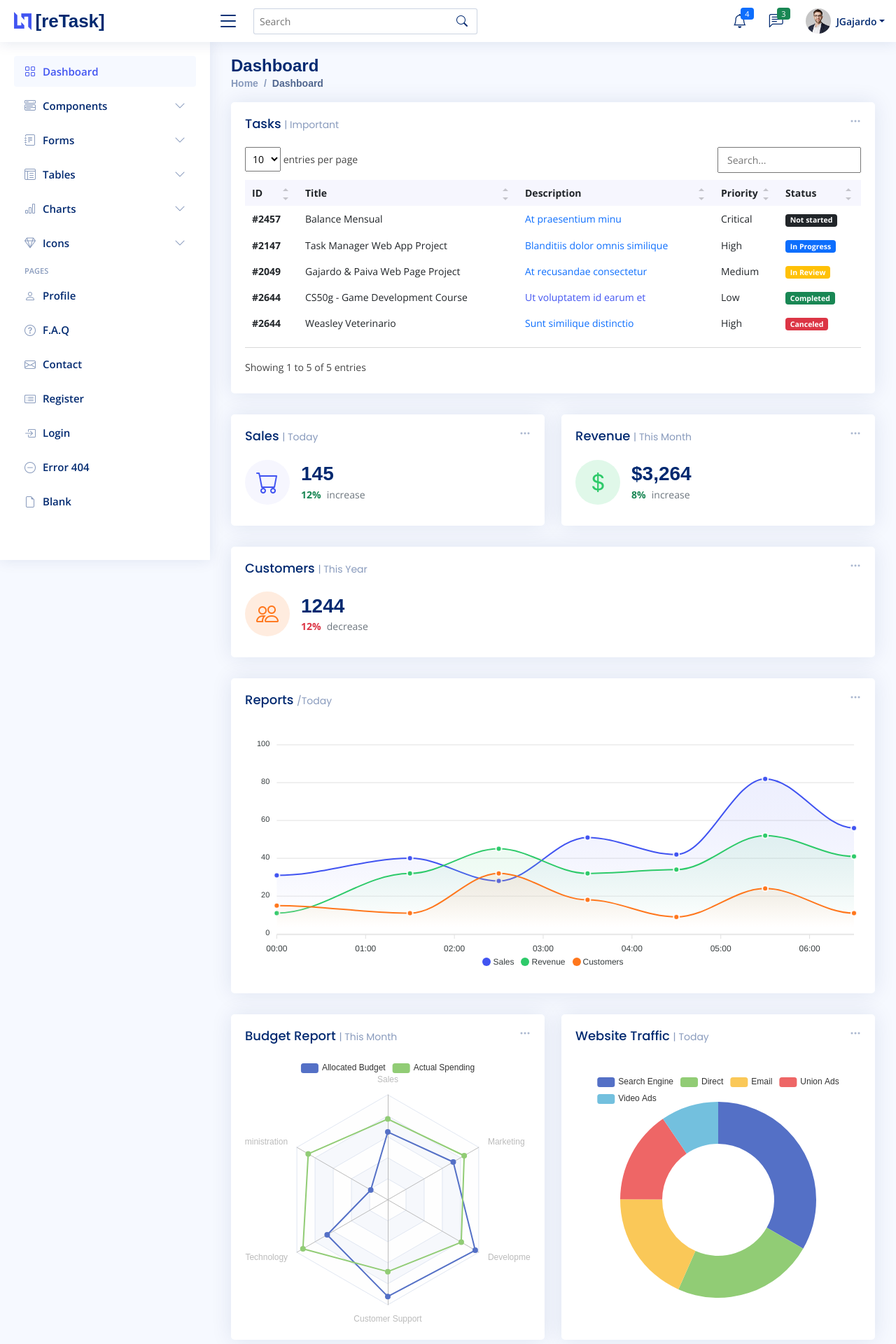
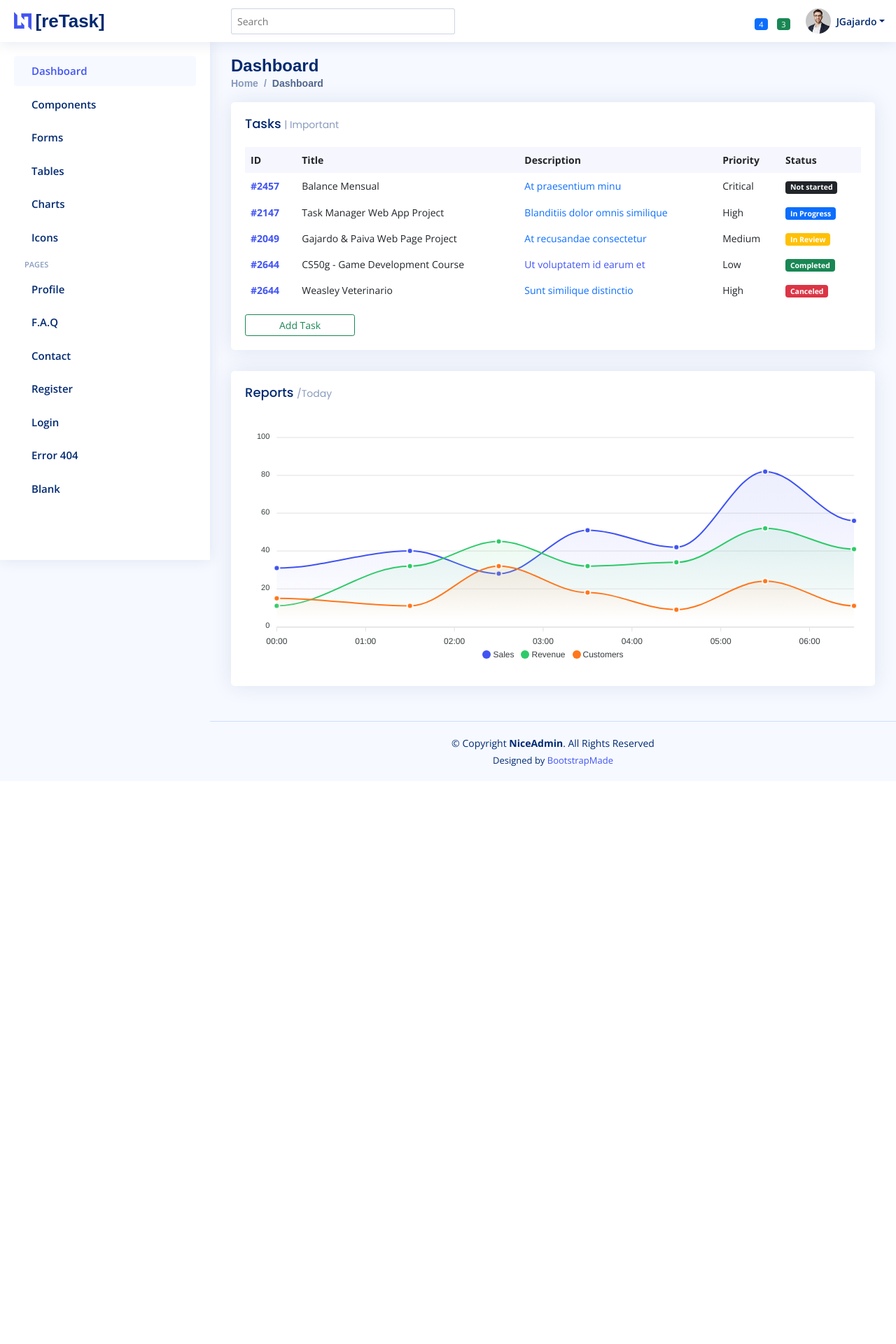
Before and after one commit to monk3yd/todo-list-webapp, a Flask app: page / in a window 1280 px wide. Shown: the top 1920 px of the page at 70% size. After the commit the page ends 1095 px from the top, so only its background shows below. Run offline with Flask 2, Linux system fonts and the light colour scheme; some libraries are stand-ins or nearby versions.

Commit message:
Connect db, db table models, add task button added, all vendor css remove

```diff
--- a/main.py
+++ b/main.py
@@ -1,14 +1,57 @@
 from flask import Flask, render_template, url_for, redirect
+from flask_sqlalchemy import SQLAlchemy
+from flask_login import UserMixin
 
 import os
+import datetime as dt
 
 app = Flask(__name__)
 
+# Connnect to SQL db
+if os.environ.get('DATABASE_URL'):
+    app.config['SQLALCHEMY_DATABASE_URI'] = os.environ.get('DATABASE_URL')  # Postgres
+else:
+    app.config['SQLALCHEMY_DATABASE_URI'] = os.environ.get('DATABASE_URL', 'sqlite:///todo_list.db')  # SQLite
+app.config['SQLALCHEMY_TRACK_MODIFICATIONS'] = False
+db = SQLAlchemy(app)
 
+# TODO - Login Manager
+# TODO - Admin User
+
+
+# TODO - Setup Tables in db
+class User(UserMixin, db.Model):  # Create Users Table Model
+    __tablename__ = 'users'
+    id = db.Column(db.Integer, primary_key=True)
+    email = db.Column(db.String(50), unique=True, nullable=False)
+    password = db.Column(db.String(50), nullable=False)
+    name = db.Column(db.String(100))
+
+    tasks = db.relationship("Task", back_populates='task_author')
+
+
+class Task(db.Model):  # Create Tasks Table Model
+    __tablename__ = 'tasks'
+    id = db.Column(db.Integer, primary_key=True)
+
+    author_id = db.Column(db.Integer, db.ForeignKey('users.id'))
+    task_author = db.relationship('User', back_populates='tasks')
+
+    task_title = db.Column(db.Text, nullable=False)
+    task_description = db.Column(db.String(30))
+    task_priority = db.Column(db.String(30), nullable=False)
+    task_status = db.Column(db.String(30), nullable=False)
+
+
+# Create tables in db
+db.create_all()
+
+
+# TODO - Routes
 @app.route("/")
 def home():
     return render_template("index.html")
 
 
 if __name__ == "__main__":
-    app.run(debug=True)
+    app.run(debug=True, host='127.0.0.1', port=5000)
--- a/templates/base.html
+++ b/templates/base.html
@@ -16,14 +16,17 @@
   <!-- Google Fonts -->
   <link href="https://fonts.googleapis.com/css?family=Open+Sans:300,300i,400,400i,600,600i,700,700i|Raleway:300,300i,400,400i,500,500i,600,600i,700,700i|Poppins:300,300i,400,400i,500,500i,600,600i,700,700i" rel="stylesheet">
 
-  <!-- Vendor CSS Files -->
-  <link href="{{ url_for('static', filename='vendor/bootstrap/css/bootstrap.min.css') }}" rel="stylesheet">
+  <!-- Vendor CSS Local Files -->
+  <!-- <link href="{{ url_for('static', filename='vendor/bootstrap/css/bootstrap.min.css') }}" rel="stylesheet">
   <link href="{{ url_for('static', filename='vendor/bootstrap-icons/bootstrap-icons.css') }}" rel="stylesheet">
   <link href="{{ url_for('static', filename='vendor/boxicons/css/boxicons.min.css') }}" rel="stylesheet">
   <link href="{{ url_for('static', filename='vendor/quill/quill.snow.css') }}" rel="stylesheet">
   <link href="{{ url_for('static', filename='vendor/quill/quill.bubble.css') }}" rel="stylesheet">
   <link href="{{ url_for('static', filename='vendor/remixicon/remixicon.css') }}" rel="stylesheet">
-  <link href="{{ url_for('static', filename='vendor/simple-datatables/style.css') }}" rel="stylesheet">
+  <link href="{{ url_for('static', filename='vendor/simple-datatables/style.css') }}" rel="stylesheet"> -->
+
+  <!-- Bootstrap Remote CSS Repo -->
+  <link href="https://cdn.jsdelivr.net/npm/bootstrap@5.0.2/dist/css/bootstrap.min.css" rel="stylesheet" integrity="sha384-EVSTQN3/azprG1Anm3QDgpJLIm9Nao0Yz1ztcQTwFspd3yD65VohhpuuCOmLASjC" crossorigin="anonymous">
 
   <!-- Template Main CSS File -->
   <link href="{{ url_for('static', filename='css/style.css')}}" rel="stylesheet">
@@ -34,13 +37,16 @@
   <!--  Content  -->
   {% block content %}{% endblock %}
 
-  <!-- Vendor JS Files -->
+  <!-- Bootstrap Remote CSS Repo -->
+  <script src="https://cdn.jsdelivr.net/npm/bootstrap@5.0.2/dist/js/bootstrap.bundle.min.js" integrity="sha384-MrcW6ZMFYlzcLA8Nl+NtUVF0sA7MsXsP1UyJoMp4YLEuNSfAP+JcXn/tWtIaxVXM" crossorigin="anonymous"></script>
+
+  <!-- Vendor Local JS Files -->
   <script src="{{ url_for('static', filename='vendor/apexcharts/apexcharts.min.js') }}"></script>
   <script src="{{ url_for('static', filename='vendor/bootstrap/js/bootstrap.bundle.min.js') }}"></script>
   <script src="{{ url_for('static', filename='vendor/chart.js/chart.min.js') }}"></script>
   <script src="{{ url_for('static', filename='vendor/echarts/echarts.min.js') }}"></script>
   <script src="{{ url_for('static', filename='vendor/quill/quill.min.js') }}"></script>
-  <script src="{{ url_for('static', filename='vendor/simple-datatables/simple-datatables.js') }}"></script>
+  <!-- <script src="{{ url_for('static', filename='vendor/simple-datatables/simple-datatables.js') }}"></script> -->
   <script src="{{ url_for('static', filename='vendor/tinymce/tinymce.min.js') }}"></script>
   <!-- <script src="{{ url_for('static', filename='vendor/php-email-form/validate.js') }}"></script> -->
 
--- a/templates/index.html
+++ b/templates/index.html
@@ -10,14 +10,16 @@
         <span class="d-none d-lg-block">[reTask]</span>
       </a>
       <i class="bi bi-list toggle-sidebar-btn"></i>
-    </div><!-- End Logo -->
+    </div>
+    <!-- End Logo -->
 
     <div class="search-bar">
       <form class="search-form d-flex align-items-center" method="POST" action="#">
         <input type="text" name="query" placeholder="Search" title="Enter search keyword">
         <button type="submit" title="Search"><i class="bi bi-search"></i></button>
       </form>
-    </div><!-- End Search Bar -->
+    </div>
+    <!-- End Search Bar -->
 
     <nav class="header-nav ms-auto">
       <ul class="d-flex align-items-center">
@@ -470,7 +472,7 @@
   <!-- End Sidebar-->
 
   <main id="main" class="main">
-
+    <!-- Main Title -->
     <div class="pagetitle">
       <h1>Dashboard</h1>
       <nav>
@@ -479,15 +481,16 @@
           <li class="breadcrumb-item active">Dashboard</li>
         </ol>
       </nav>
-    </div><!-- End Page Title -->
+    </div>
+    <!-- End Page Title -->
 
+    <!-- Dashboard -->
     <section class="section dashboard">
-      <!-- Row -->
       <div class="row">
-        <!-- Todo List -->
+        <!-- TODO - Todo List -->
         <div class="col-12">
           <div class="card recent-sales overflow-auto">
-
+            <!-- Filter Button -->
             <div class="filter">
               <a class="icon" href="#" data-bs-toggle="dropdown"><i class="bi bi-three-dots"></i></a>
               <ul class="dropdown-menu dropdown-menu-end dropdown-menu-arrow">
@@ -501,6 +504,7 @@
               </ul>
             </div>
 
+            <!-- Table -->
             <div class="card-body">
               <h5 class="card-title">Tasks <span>| Important</span></h5>
 
@@ -512,6 +516,7 @@
                     <th scope="col">Description</th>
                     <th scope="col">Priority</th>
                     <th scope="col">Status</th>
+                    <!-- TODO - <th scope="col">Due Date</th> -->
                   </tr>
                 </thead>
                 <tbody>
@@ -552,120 +557,15 @@
                   </tr>
                 </tbody>
               </table>
-
+              <!-- Add Task Button -->
+              <div>
+                <button class="btn btn-outline-success btn-sm px-5" href="" type="button">Add Task</button>
+              </div>
             </div>
 
           </div>
         </div>
         <!-- End Todo List -->
-
-        <!-- Sales Card -->
-        <div class="col-xxl-4 col-md-6">
-          <div class="card info-card sales-card">
-
-            <div class="filter">
-              <a class="icon" href="#" data-bs-toggle="dropdown"><i class="bi bi-three-dots"></i></a>
-              <ul class="dropdown-menu dropdown-menu-end dropdown-menu-arrow">
-                <li class="dropdown-header text-start">
-                  <h6>Filter</h6>
-                </li>
-
-                <li><a class="dropdown-item" href="#">Today</a></li>
-                <li><a class="dropdown-item" href="#">This Month</a></li>
-                <li><a class="dropdown-item" href="#">This Year</a></li>
-              </ul>
-            </div>
-
-            <div class="card-body">
-              <h5 class="card-title">Sales <span>| Today</span></h5>
-
-              <div class="d-flex align-items-center">
-                <div class="card-icon rounded-circle d-flex align-items-center justify-content-center">
-                  <i class="bi bi-cart"></i>
-                </div>
-                <div class="ps-3">
-                  <h6>145</h6>
-                  <span class="text-success small pt-1 fw-bold">12%</span> <span class="text-muted small pt-2 ps-1">increase</span>
-
-                </div>
-              </div>
-            </div>
-
-          </div>
-        </div>
-        <!-- End Sales Card -->
-
-        <!-- Revenue Card -->
-        <div class="col-xxl-4 col-md-6">
-          <div class="card info-card revenue-card">
-
-            <div class="filter">
-              <a class="icon" href="#" data-bs-toggle="dropdown"><i class="bi bi-three-dots"></i></a>
-              <ul class="dropdown-menu dropdown-menu-end dropdown-menu-arrow">
-                <li class="dropdown-header text-start">
-                  <h6>Filter</h6>
-                </li>
-
-                <li><a class="dropdown-item" href="#">Today</a></li>
-                <li><a class="dropdown-item" href="#">This Month</a></li>
-                <li><a class="dropdown-item" href="#">This Year</a></li>
-              </ul>
-            </div>
-
-            <div class="card-body">
-              <h5 class="card-title">Revenue <span>| This Month</span></h5>
-
-              <div class="d-flex align-items-center">
-                <div class="card-icon rounded-circle d-flex align-items-center justify-content-center">
-                  <i class="bi bi-currency-dollar"></i>
-                </div>
-                <div class="ps-3">
-                  <h6>$3,264</h6>
-                  <span class="text-success small pt-1 fw-bold">8%</span> <span class="text-muted small pt-2 ps-1">increase</span>
-
-                </div>
-              </div>
-            </div>
-
-          </div>
-        </div><!-- End Revenue Card -->
-
-        <!-- Customers Card -->
-        <div class="col-xxl-4 col-xl-12">
-
-          <div class="card info-card customers-card">
-
-            <div class="filter">
-              <a class="icon" href="#" data-bs-toggle="dropdown"><i class="bi bi-three-dots"></i></a>
-              <ul class="dropdown-menu dropdown-menu-end dropdown-menu-arrow">
-                <li class="dropdown-header text-start">
-                  <h6>Filter</h6>
-                </li>
-
-                <li><a class="dropdown-item" href="#">Today</a></li>
-                <li><a class="dropdown-item" href="#">This Month</a></li>
-                <li><a class="dropdown-item" href="#">This Year</a></li>
-              </ul>
-            </div>
-
-            <div class="card-body">
-              <h5 class="card-title">Customers <span>| This Year</span></h5>
-
-              <div class="d-flex align-items-center">
-                <div class="card-icon rounded-circle d-flex align-items-center justify-content-center">
-                  <i class="bi bi-people"></i>
-                </div>
-                <div class="ps-3">
-                  <h6>1244</h6>
-                  <span class="text-danger small pt-1 fw-bold">12%</span> <span class="text-muted small pt-2 ps-1">decrease</span>
-
-                </div>
-              </div>
-
-            </div>
-          </div>
-
-        </div><!-- End Customers Card -->
 
         <!-- Reports Graph -->
         <div class="col-12">
@@ -750,6 +650,118 @@
         </div>
         <!-- End Reports -->
 
+        <!-- Sales Card -->
+        <!-- <div class="col-xxl-4 col-md-6">
+          <div class="card info-card sales-card">
+
+            <div class="filter">
+              <a class="icon" href="#" data-bs-toggle="dropdown"><i class="bi bi-three-dots"></i></a>
+              <ul class="dropdown-menu dropdown-menu-end dropdown-menu-arrow">
+                <li class="dropdown-header text-start">
+                  <h6>Filter</h6>
+                </li>
+
+                <li><a class="dropdown-item" href="#">Today</a></li>
+                <li><a class="dropdown-item" href="#">This Month</a></li>
+                <li><a class="dropdown-item" href="#">This Year</a></li>
+              </ul>
+            </div>
+
+            <div class="card-body">
+              <h5 class="card-title">Sales <span>| Today</span></h5>
+
+              <div class="d-flex align-items-center">
+                <div class="card-icon rounded-circle d-flex align-items-center justify-content-center">
+                  <i class="bi bi-cart"></i>
+                </div>
+                <div class="ps-3">
+                  <h6>145</h6>
+                  <span class="text-success small pt-1 fw-bold">12%</span> <span class="text-muted small pt-2 ps-1">increase</span>
+
+                </div>
+              </div>
+            </div>
+
+          </div>
+        </div> -->
+        <!-- End Sales Card -->
+
+        <!-- Revenue Card -->
+        <!-- <div class="col-xxl-4 col-md-6">
+          <div class="card info-card revenue-card">
+
+            <div class="filter">
+              <a class="icon" href="#" data-bs-toggle="dropdown"><i class="bi bi-three-dots"></i></a>
+              <ul class="dropdown-menu dropdown-menu-end dropdown-menu-arrow">
+                <li class="dropdown-header text-start">
+                  <h6>Filter</h6>
+                </li>
+
+                <li><a class="dropdown-item" href="#">Today</a></li>
+                <li><a class="dropdown-item" href="#">This Month</a></li>
+                <li><a class="dropdown-item" href="#">This Year</a></li>
+              </ul>
+            </div>
+
+            <div class="card-body">
+              <h5 class="card-title">Revenue <span>| This Month</span></h5>
+
+              <div class="d-flex align-items-center">
+                <div class="card-icon rounded-circle d-flex align-items-center justify-content-center">
+                  <i class="bi bi-currency-dollar"></i>
+                </div>
+                <div class="ps-3">
+                  <h6>$3,264</h6>
+                  <span class="text-success small pt-1 fw-bold">8%</span> <span class="text-muted small pt-2 ps-1">increase</span>
+
+                </div>
+              </div>
+            </div>
+
+          </div>
+        </div> -->
+        <!-- End Revenue Card -->
+
+        <!-- Customers Card -->
+        <!-- <div class="col-xxl-4 col-xl-12">
+
+          <div class="card info-card customers-card">
+
+            <div class="filter">
+              <a class="icon" href="#" data-bs-toggle="dropdown"><i class="bi bi-three-dots"></i></a>
+              <ul class="dropdown-menu dropdown-menu-end dropdown-menu-arrow">
+                <li class="dropdown-header text-start">
+                  <h6>Filter</h6>
+                </li>
+
+                <li><a class="dropdown-item" href="#">Today</a></li>
+                <li><a class="dropdown-item" href="#">This Month</a></li>
+                <li><a class="dropdown-item" href="#">This Year</a></li>
+              </ul>
+            </div>
+
+            <div class="card-body">
+              <h5 class="card-title">Customers <span>| This Year</span></h5>
+
+              <div class="d-flex align-items-center">
+                <div class="card-icon rounded-circle d-flex align-items-center justify-content-center">
+                  <i class="bi bi-people"></i>
+                </div>
+                <div class="ps-3">
+                  <h6>1244</h6>
+                  <span class="text-danger small pt-1 fw-bold">12%</span> <span class="text-muted small pt-2 ps-1">decrease</span>
+
+                </div>
+              </div>
+
+            </div>
+          </div>
+
+        </div> -->
+        <!-- End Customers Card -->
+
+
+
         <!-- Top Selling -->
         <!-- <div class="col-12">
           <div class="card top-selling overflow-auto">
@@ -826,7 +838,7 @@
         <!-- End Top Selling -->
 
         <!-- Budget Report -->
-        <div class="col-6">
+        <!-- <div class="col-6">
           <div class="card">
             <div class="filter">
               <a class="icon" href="#" data-bs-toggle="dropdown"><i class="bi bi-three-dots"></i></a>
@@ -899,11 +911,11 @@
 
             </div>
           </div>
-        </div>
+        </div> -->
         <!-- End Budget Report -->
 
         <!-- Website Traffic -->
-        <div class="col-6">
+        <!-- <div class="col-6">
           <div class="card">
             <div class="filter">
               <a class="icon" href="#" data-bs-toggle="dropdown"><i class="bi bi-three-dots"></i></a>
@@ -980,11 +992,11 @@
 
             </div>
           </div>
-        </div>
+        </div> -->
         <!-- End Website Traffic -->
 
         <!-- Recent Activity -->
-        <div class="col-6">
+        <!-- <div class="col-6">
           <div class="card">
             <div class="filter">
               <a class="icon" href="#" data-bs-toggle="dropdown"><i class="bi bi-three-dots"></i></a>
@@ -1010,7 +1022,7 @@
                   <div class="activity-content">
                     Quia quae rerum <a href="#" class="fw-bold text-dark">explicabo officiis</a> beatae
                   </div>
-                </div><!-- End activity item-->
+                </div>
 
                 <div class="activity-item d-flex">
                   <div class="activite-label">56 min</div>
@@ -1018,7 +1030,7 @@
                   <div class="activity-content">
                     Voluptatem blanditiis blanditiis eveniet
                   </div>
-                </div><!-- End activity item-->
+                </div>
 
                 <div class="activity-item d-flex">
                   <div class="activite-label">2 hrs</div>
@@ -1026,7 +1038,7 @@
                   <div class="activity-content">
                     Voluptates corrupti molestias voluptatem
                   </div>
-                </div><!-- End activity item-->
+                </div>
 
                 <div class="activity-item d-flex">
                   <div class="activite-label">1 day</div>
@@ -1034,7 +1046,7 @@
                   <div class="activity-content">
                     Tempore autem saepe <a href="#" class="fw-bold text-dark">occaecati voluptatem</a> tempore
                   </div>
-                </div><!-- End activity item-->
+                </div>
 
                 <div class="activity-item d-flex">
                   <div class="activite-label">2 days</div>
@@ -1042,7 +1054,7 @@
                   <div class="activity-content">
                     Est sit eum reiciendis exercitationem
                   </div>
-                </div><!-- End activity item-->
+                </div>
 
                 <div class="activity-item d-flex">
                   <div class="activite-label">4 weeks</div>
@@ -1050,17 +1062,17 @@
                   <div class="activity-content">
                     Dicta dolorem harum nulla eius. Ut quidem quidem sit quas
                   </div>
-                </div><!-- End activity item-->
+                </div>
 
               </div>
 
             </div>
           </div>
-        </div>
+        </div> -->
         <!-- End Recent Activity -->
 
         <!-- News & Updates Traffic -->
-        <div class="col-6">
+        <!-- <div class="col-6">
           <div class="card">
             <div class="filter">
               <a class="icon" href="#" data-bs-toggle="dropdown"><i class="bi bi-three-dots"></i></a>
@@ -1108,19 +1120,16 @@
                   <h4><a href="#">Et dolores corrupti quae illo quod dolor</a></h4>
                   <p>Odit ut eveniet modi reiciendis. Atque cupiditate libero beatae dignissimos eius...</p>
                 </div>
-
-              </div><!-- End sidebar recent posts-->
-
+              </div>
             </div>
           </div>
-        </div>
+        </div> -->
         <!-- End News & Updates -->
-
       </div>
-      <!-- End Row -->
     </section>
-
-  </main><!-- End #main -->
+    <!-- End Dashboard -->
+  </main>
+  <!-- End #main -->
 
   <!-- ======= Footer ======= -->
   <footer id="footer" class="footer">
```
Also changed, not shown: todo_list.db (added).
